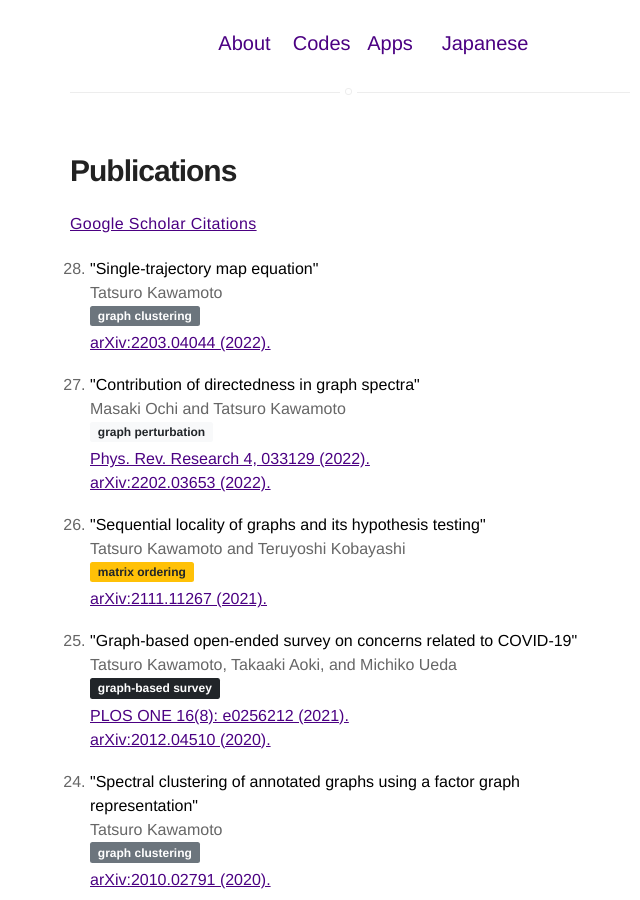
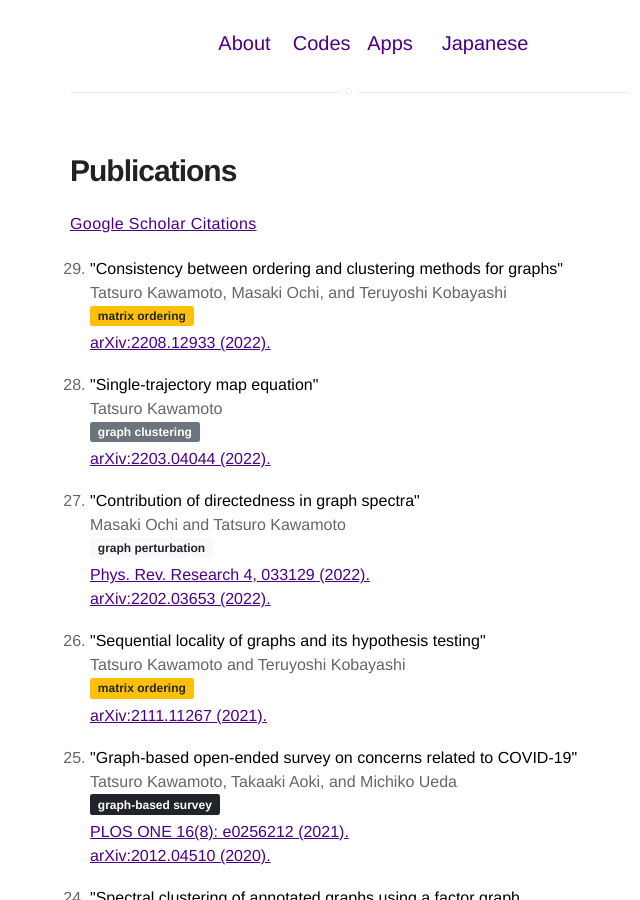
Before and after one commit to tatsuro-kawamoto/tatsuro-kawamoto.github.io, a Jekyll site: the page built from index.html, in a window 1280 px wide and 900 px high, scrolled down 461 px. Shown: the whole window, without its empty margins (290-930 px from the left). Built offline with Jekyll 4.4.1, drawn with Linux system fonts in a browser that asks for light colours.

Commit message:
Update index.html

```diff
--- a/index.html
+++ b/index.html
@@ -9,6 +9,15 @@ title: Home
 <p><a href="https://scholar.google.com/citations?user=G1cXfg4AAAAJ&hl=ja">Google Scholar Citations</a></p>
 
 <ol reversed>
+  <li>
+    <strong>"Consistency between ordering and clustering methods for graphs"</strong><br />
+    Tatsuro Kawamoto, Masaki Ochi, and Teruyoshi Kobayashi<br />
+    <h4>
+      <span class="badge bg-warning text-dark me-2">matrix ordering</span>
+    </h4>
+    <a href="https://arxiv.org/abs/2208.12933" target="_blank">arXiv:2208.12933 (2022).</a>
+  </li>
+  <br />
   <li>
     <strong>"Single-trajectory map equation"</strong><br />
     Tatsuro Kawamoto<br />
```
